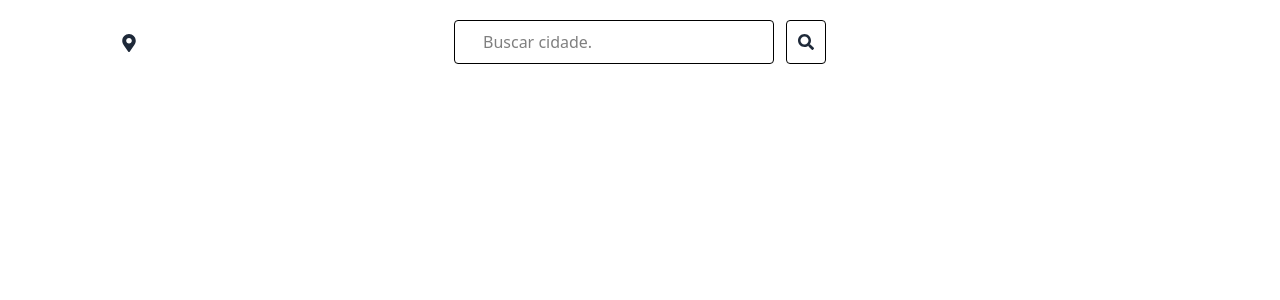
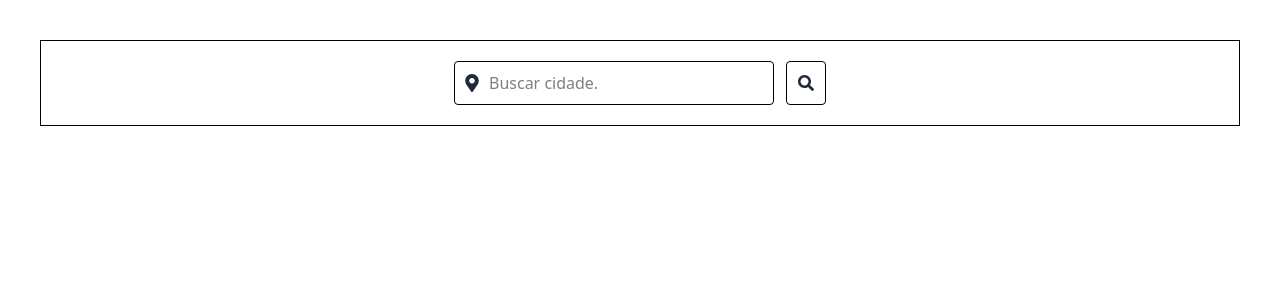
Before and after one commit to DevMatheusGama/aplicativo-de-clima, a React (Vite) app: page / in a window 1280 px wide. Shown: the top 300 px of the page. Built offline with nearby package versions, Linux system fonts and the light colour scheme.

Commit message:
Tirando o header de um comnponent

```diff
--- a/src/App.tsx
+++ b/src/App.tsx
@@ -1,9 +1,27 @@
-import CampoDeBusca from "./components/CampoDeBusca/CampoDeBusca"
+import { useState } from "react"
+import { FaMapMarkerAlt, FaSearch } from "react-icons/fa"
 
 function App() {
+  const [cityName, setCityName] = useState<string>('')
+
+  const apiKey = '0784417855c762f722c58fce835553cd'
+  const apiUrl = `https://api.openweathermap.org/data/2.5/weather?q=${cityName}&appid=${apiKey}&lang=pt_br&units=metric`
+
+
   return (
-    <div className="m-5">
-      <CampoDeBusca />
+    <div className="flex items-center justify-center flex-col m-10 p-5 border">
+      <header className="flex items-center justify-center w-full relative">
+                  <div className="flex items-center justify-center gap-3 w-96">
+                      <div className="flex items-center gap-2 w-80 h-11 border rounded-sm pl-2 ">
+                          <span className=""><FaMapMarkerAlt className="text-lg text-gray-800" /></span>
+                          <input
+                              type="text"
+                              placeholder="Buscar cidade."
+                              className="w-full borde-none rounded-sm focus:outline-none focus:ring-0" />
+                      </div>
+                      <button className="flex items-center justify-center border-1 w-10 h-11 rounded-sm cursor-pointer transition-transform duration-500 hover:scale-97"><FaSearch className="text-gray-800" /></button>
+                  </div>
+              </header>
     </div>
   )
 }
--- a/src/components/CampoDeBusca/CampoDeBusca.tsx
+++ /dev/null
@@ -1,16 +0,0 @@
-import { FaSearch } from "react-icons/fa";
-import { FaMapMarkerAlt } from "react-icons/fa";
-
-function CampoDeBusca() {
-    return (
-        <header className="flex items-center justify-center w-full relative">
-            <div className="flex items-center justify-center gap-3 w-96">
-                <span className="absolute top-3.5 left-25"><FaMapMarkerAlt className="text-lg text-gray-800" /></span>
-                <input type="text" placeholder="Buscar cidade." className="border-1 px-7 w-80 h-11 rounded-sm focus:outline-none focus:ring-0"/>
-                <button className="flex items-center justify-center border-1 w-10 h-11 rounded-sm cursor-pointer transition-transform duration-500 hover:scale-97"><FaSearch className="text-gray-800" /></button>
-            </div>
-        </header>
-    )
-}
-
-export default CampoDeBusca
```
